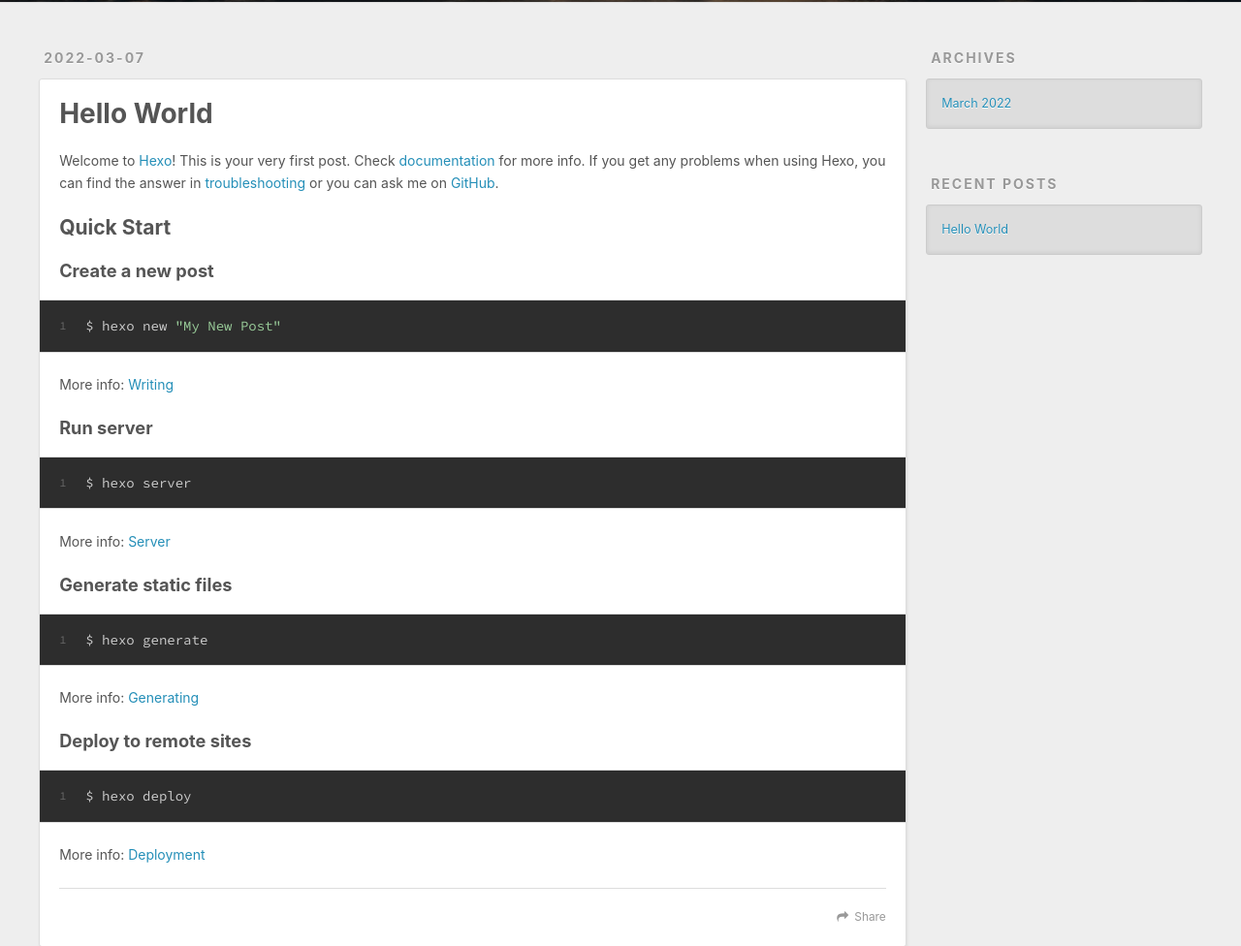
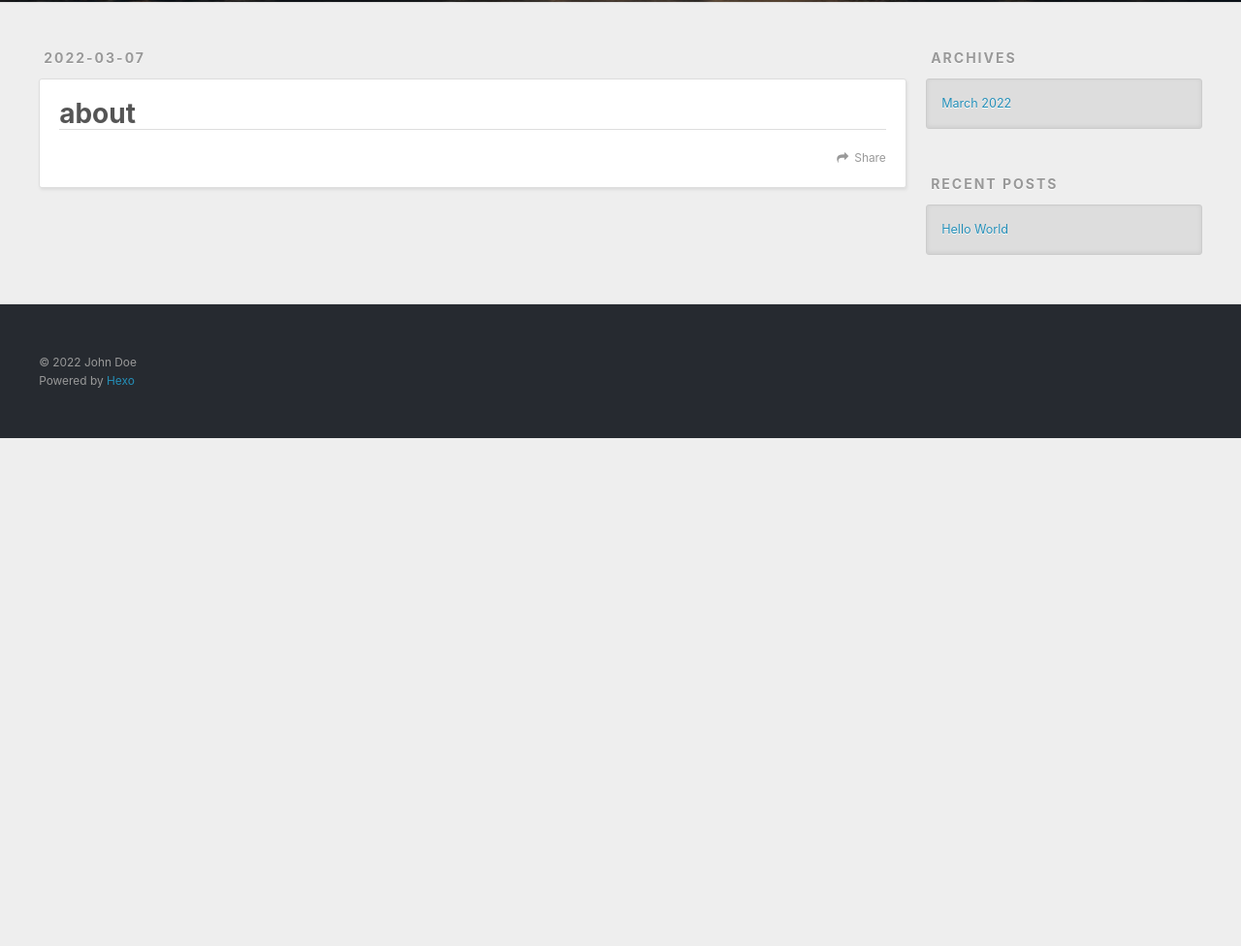
Before and after one commit to ZJW0528/ZJW0528.github.io, a plain HTML site: page about/index.html in a window 1280 px wide. Shown: the part 298-1274 px from the top of the page at 97% size. After the commit the page ends 800 px from the top, so only its background shows below. Drawn offline with nearby package versions, Linux system fonts and the light colour scheme.

Commit message:
Site updated: 2022-03-07 19:37:22

```diff
--- a/index.html
+++ b/about/index.html
@@ -5,13 +5,15 @@
 
 
 
-  <title>Hexo</title>
+  <title>about | Hexo</title>
   <meta name="viewport" content="width=device-width, initial-scale=1, maximum-scale=1">
   <meta property="og:type" content="website">
-<meta property="og:title" content="Hexo">
-<meta property="og:url" content="http://example.com/index.html">
+<meta property="og:title" content="about">
+<meta property="og:url" content="http://example.com/about/index.html">
 <meta property="og:site_name" content="Hexo">
 <meta property="og:locale" content="en_US">
+<meta property="article:published_time" content="2022-03-07T11:36:43.000Z">
+<meta property="article:modified_time" content="2022-03-07T11:36:43.060Z">
 <meta property="article:author" content="John Doe">
 <meta name="twitter:card" content="summary">
 
@@ -62,12 +64,10 @@
   </div>
 </header>
       <div class="outer">
-        <section id="main">
-
-    <article id="post-hello-world" class="article article-type-post" itemscope itemprop="blogPost">
+        <section id="main"><article id="page-" class="article article-type-page" itemscope itemprop="blogPost">
   <div class="article-meta">
-    <a href="/2022/03/07/hello-world/" class="article-date">
-  <time datetime="2022-03-07T08:39:35.257Z" itemprop="datePublished">2022-03-07</time>
+    <a href="/about/index.html" class="article-date">
+  <time datetime="2022-03-07T11:36:43.000Z" itemprop="datePublished">2022-03-07</time>
 </a>
 
   </div>
@@ -77,8 +77,8 @@
       <header class="article-header">
 
 
-    <h1 itemprop="name">
-      <a class="article-title" href="/2022/03/07/hello-world/">Hello World</a>
+    <h1 class="article-title" itemprop="name">
+      about
     </h1>
 
 
@@ -86,34 +86,19 @@
 
     <div class="article-entry" itemprop="articleBody">
 
-        <p>Welcome to <a target="_blank" rel="noopener" href="https://hexo.io/">Hexo</a>! This is your very first post. Check <a target="_blank" rel="noopener" href="https://hexo.io/docs/">documentation</a> for more info. If you get any problems when using Hexo, you can find the answer in <a target="_blank" rel="noopener" href="https://hexo.io/docs/troubleshooting.html">troubleshooting</a> or you can ask me on <a target="_blank" rel="noopener" href="https://github.com/hexojs/hexo/issues">GitHub</a>.</p>
-<h2 id="Quick-Start"><a href="#Quick-Start" class="headerlink" title="Quick Start"></a>Quick Start</h2><h3 id="Create-a-new-post"><a href="#Create-a-new-post" class="headerlink" title="Create a new post"></a>Create a new post</h3><figure class="highlight bash"><table><tr><td class="gutter"><pre><span class="line">1</span><br></pre></td><td class="code"><pre><span class="line">$ hexo new <span class="string">&quot;My New Post&quot;</span></span><br></pre></td></tr></table></figure>
-
-<p>More info: <a target="_blank" rel="noopener" href="https://hexo.io/docs/writing.html">Writing</a></p>
-<h3 id="Run-server"><a href="#Run-server" class="headerlink" title="Run server"></a>Run server</h3><figure class="highlight bash"><table><tr><td class="gutter"><pre><span class="line">1</span><br></pre></td><td class="code"><pre><span class="line">$ hexo server</span><br></pre></td></tr></table></figure>
-
-<p>More info: <a target="_blank" rel="noopener" href="https://hexo.io/docs/server.html">Server</a></p>
-<h3 id="Generate-static-files"><a href="#Generate-static-files" class="headerlink" title="Generate static files"></a>Generate static files</h3><figure class="highlight bash"><table><tr><td class="gutter"><pre><span class="line">1</span><br></pre></td><td class="code"><pre><span class="line">$ hexo generate</span><br></pre></td></tr></table></figure>
-
-<p>More info: <a target="_blank" rel="noopener" href="https://hexo.io/docs/generating.html">Generating</a></p>
-<h3 id="Deploy-to-remote-sites"><a href="#Deploy-to-remote-sites" class="headerlink" title="Deploy to remote sites"></a>Deploy to remote sites</h3><figure class="highlight bash"><table><tr><td class="gutter"><pre><span class="line">1</span><br></pre></td><td class="code"><pre><span class="line">$ hexo deploy</span><br></pre></td></tr></table></figure>
-
-<p>More info: <a target="_blank" rel="noopener" href="https://hexo.io/docs/one-command-deployment.html">Deployment</a></p>
 
 
     </div>
     <footer class="article-footer">
-      <a data-url="http://example.com/2022/03/07/hello-world/" data-id="cl0glix8d0000kstog7hldsl1" class="article-share-link">Share</a>
+      <a data-url="http://example.com/about/index.html" data-id="cl0gmp9qz00000wto8zfk5057" class="article-share-link">Share</a>
 
 
     </footer>
   </div>
 
-</article>
 
 
-
-
+</article>
 
 </section>
 
```
Also changed, not shown: 2022/03/07/hello-world/index.html (+1 -1 lines).
